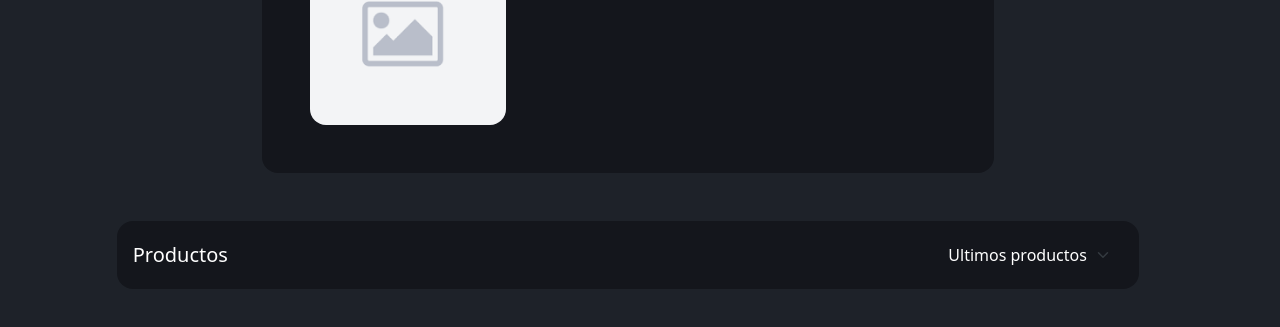
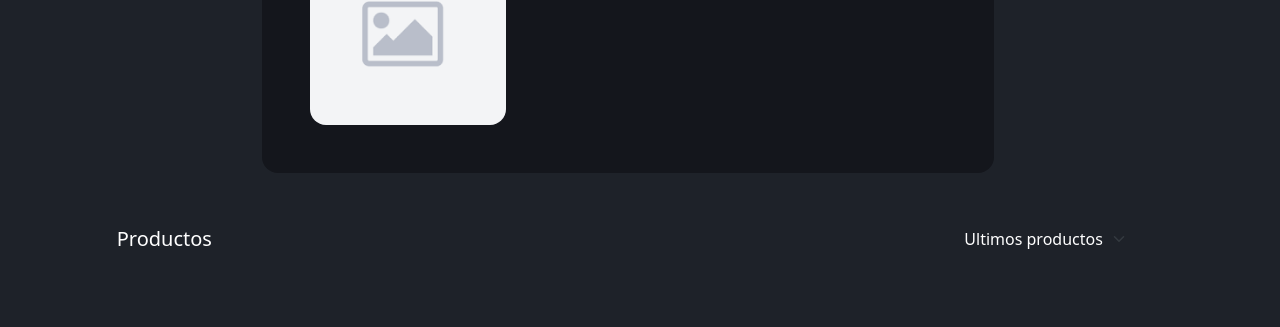
Before and after one commit to TasyDev/Fake-Store, a plain HTML site: page src/views/pages/category/category.html in a window 1280 px wide. Shown: the part 271-598 px from the top of the page. Drawn offline with nearby package versions, Linux system fonts and the light colour scheme; no server answers.

```diff
--- a/src/views/pages/category/category.html
+++ b/src/views/pages/category/category.html
@@ -33,7 +33,7 @@
         <section id="posts">
             <div class="row justify-content-center w-100">
                 <div class="col-12 col-md-10">
-                    <div class="black-background p-3 rounded-4 d-flex justify-content-between align-items-center mb-4">
+                    <div class="d-flex justify-content-between align-items-center mb-4">
                         <h2 class="h5 text-white mb-0">Productos</h2>
                         <select id="filter-input"
                             class="form-select w-auto bg-transparent text-white border-0 shadow-none cursor-pointer">
```
